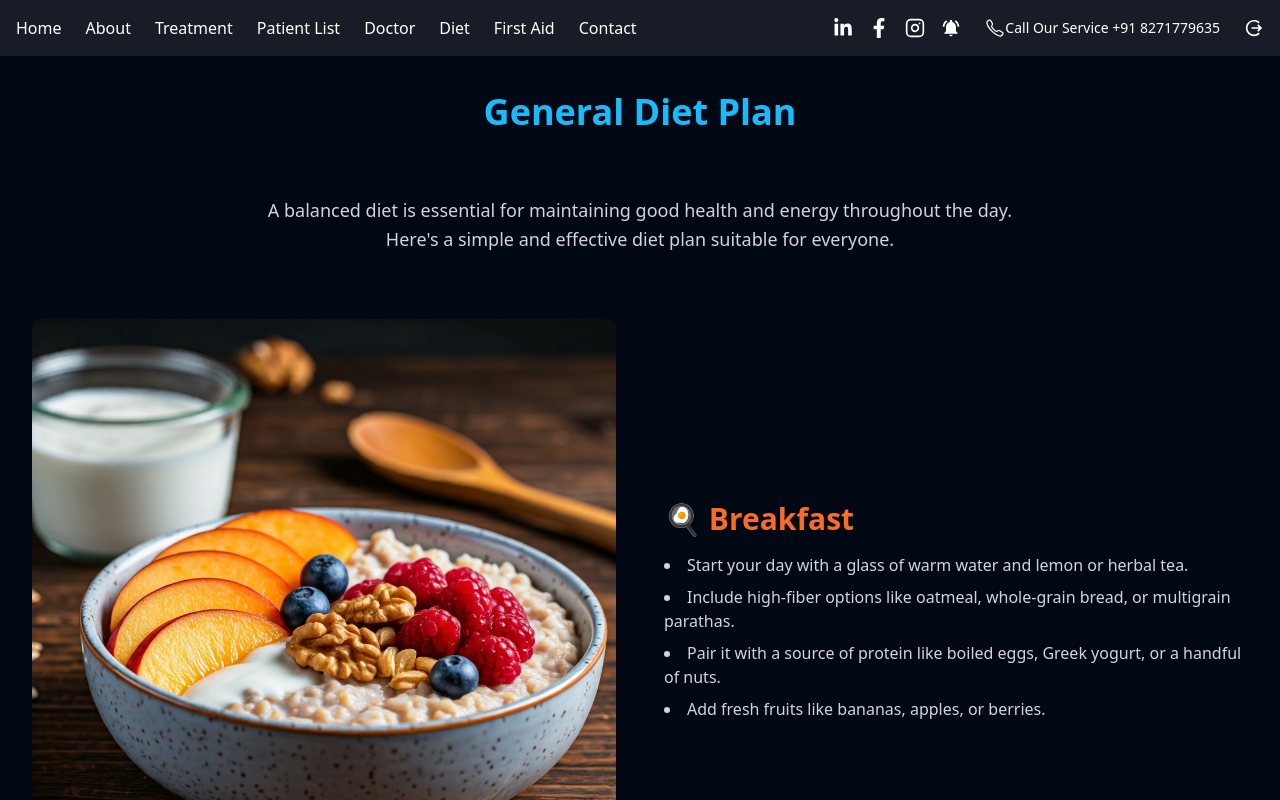
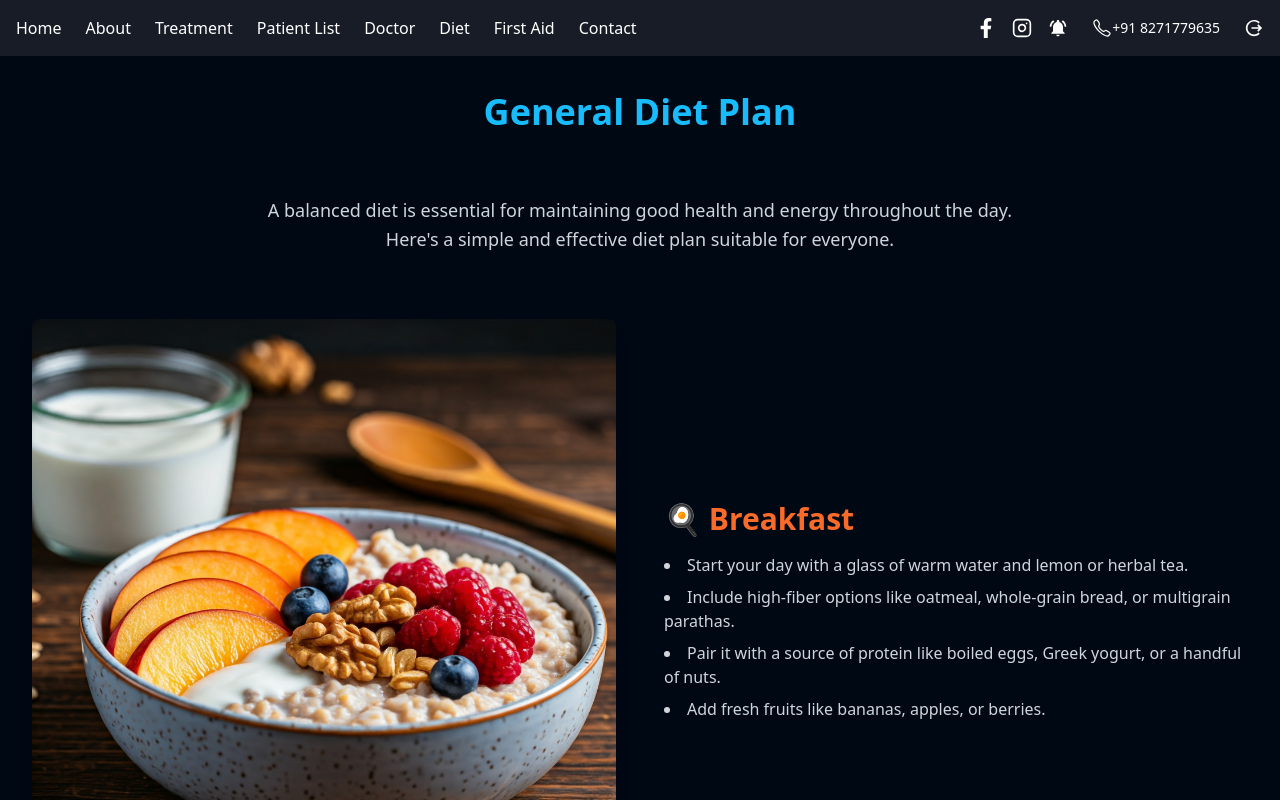
Before and after one commit to Vijaysharmagpj/Doctor, a React (Create React App) app: page /diet in a window 1280 px wide. Shown: the top 800 px of the page. Built offline with nearby package versions, Linux system fonts and the light colour scheme; the HTML template or start-up script is replaced by a standard one.

Commit message:
add a developer pic and some changes in navbar

```diff
--- a/src/Components/Footer.js
+++ b/src/Components/Footer.js
@@ -1,10 +1,15 @@
-import React from "react";
-import { FaFacebookF, FaLinkedinIn, FaInstagram } from "react-icons/fa";
+import { FaFacebookF, FaInstagram } from "react-icons/fa";
 import { FaXTwitter } from "react-icons/fa6";
 import { Link } from "react-router-dom";
 import { PiCopyrightBold } from "react-icons/pi";
+import developerImg from "../../src/assets/vijay.png"
 
 const Footer = () => {
+
+  const handleDeveloper = () => {
+    window.open("https://portfoliovijaysharma.netlify.app/", "_blank");
+  };
+
   const currentYear = new Date().getFullYear();
   return (
     <div className="bg-[#161D29] text-white p-8">
@@ -14,7 +19,6 @@ const Footer = () => {
           <p className="text-lg font-bold mb-2">Address</p>
           <p className="mb-4">Jadopur Road, Gopalganj Pincode: 841428</p>
           <div className="flex space-x-4 text-xl">
-            <FaLinkedinIn className="hover:text-gray-300 cursor-pointer" />
             <FaFacebookF className="hover:text-gray-300 cursor-pointer" />
             <FaInstagram className="hover:text-gray-300 cursor-pointer" />
             <FaXTwitter className="hover:text-gray-300 cursor-pointer" />
@@ -58,10 +62,33 @@ const Footer = () => {
               className="w-16 h-16 rounded-full bg-gray-500"
             />
             <div>
-              <p>Dr. Pramod Kumar Sharma</p>
+              <p className="font-semibold">Dr. Pramod Kumar Sharma</p>
               <p className="text-sm text-gray-400">MBBS</p>
             </div>
           </div>
+        </div>
+
+        {/* Developer Section */}
+        <div className="flex-1 min-w-[200px]">
+          <p className="text-lg font-bold mb-2">Developer</p>
+          <div className="flex items-center space-x-4">
+            <img
+              src={developerImg}
+              alt="developer"
+              className="w-16 h-16 rounded-full bg-gray-500"
+            />
+            <div>
+              <p className="font-semibold">Vijay Kumar Sharma</p>
+              <p className="text-sm text-gray-400">Software Developer</p>
+              <p className="text-sm text-gray-400">MERN Stack</p>
+            </div>
+          </div>
+          <button
+            className="mt-4 px-4 py-2 bg-blue-500 text-white rounded hover:bg-blue-600"
+            onClick={handleDeveloper}
+          >
+            Connect
+          </button>
         </div>
       </div>
 
--- a/src/Components/Navbar.js
+++ b/src/Components/Navbar.js
@@ -1,6 +1,5 @@
 import React, { useState } from "react";
 import { Link } from "react-router-dom";
-import { FaLinkedinIn } from "react-icons/fa6";
 import { FaFacebookF } from "react-icons/fa";
 import { LuInstagram } from "react-icons/lu";
 import { IoCallOutline } from "react-icons/io5";
@@ -50,24 +49,30 @@ const Navbar = () => {
         <div className="flex items-center space-x-6 ml-[5px]">
           <div className="flex space-x-4 text-xl">
             <a
-              href="https://www.linkedin.com/feed/"
+              href="https://www.facebook.com"
               target="_blank"
               rel="noreferrer"
               className="hover:text-gray-300 cursor-pointer"
             >
-              <FaLinkedinIn />
+              <FaFacebookF />
             </a>
-            <FaFacebookF className="hover:text-gray-300 cursor-pointer" />
-            <LuInstagram className="hover:text-gray-300 cursor-pointer" />
-            <MdNotificationsActive
-              onClick={handleNotification}
+            <a
+            href="https://www.instagram.com"
+              target="_blank"
+              rel="noreferrer"
               className="hover:text-gray-300 cursor-pointer"
-            />
+            >
+              <LuInstagram />
+            </a>
+              <MdNotificationsActive
+                onClick={handleNotification}
+              className="hover:text-gray-300 cursor-pointer"
+              />
           </div>
 
           <div className="flex items-center text-sm">
             <IoCallOutline className="text-xl" />
-            <span>Call Our Service +91 8271779635</span>
+            <span>+91 8271779635</span>
           </div>
           <div className="hover:text-gray-300 cursor-pointer text-2xl">
           <IoMdLogOut
```
Also changed, not shown: src/assets/vijay.png (added).
